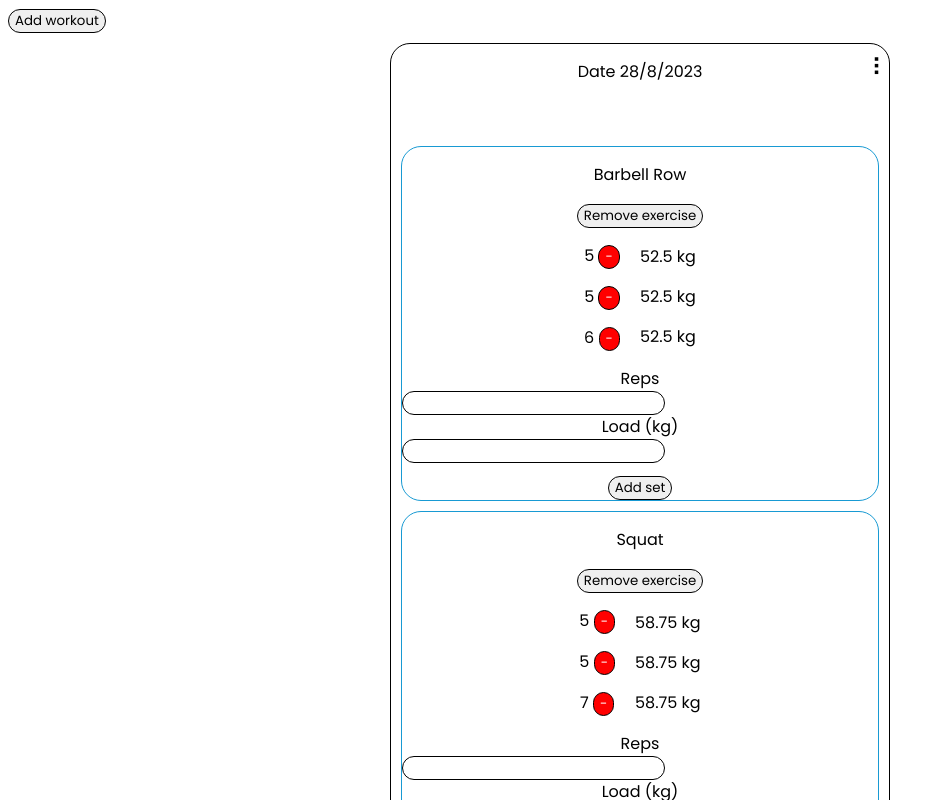
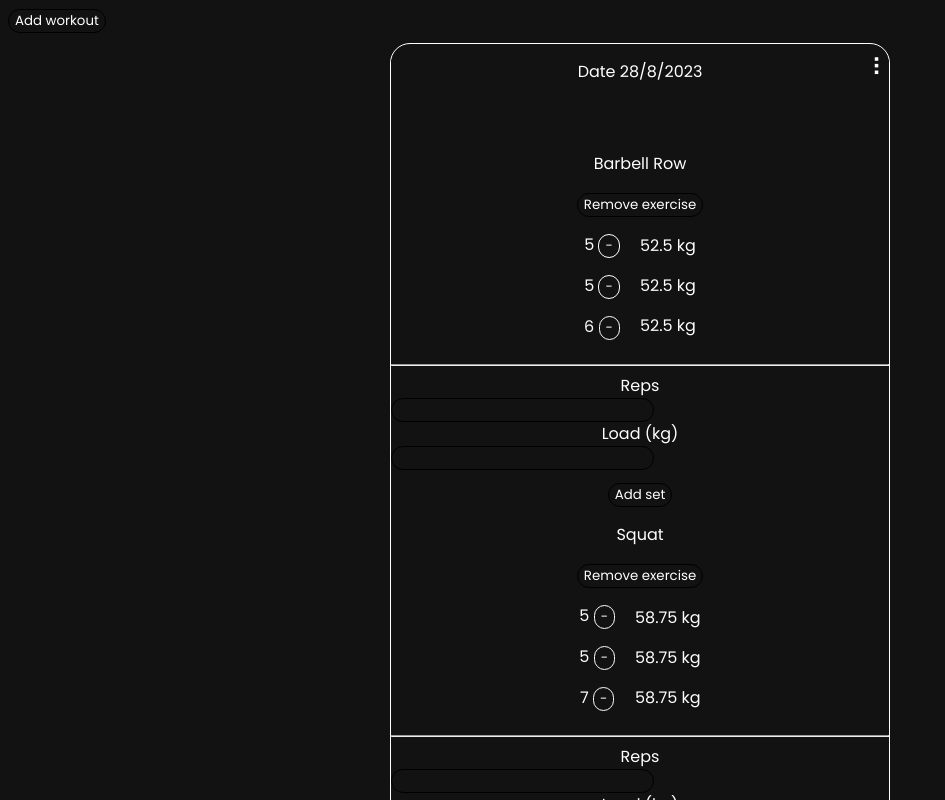
Before and after one commit to LerkkaP/WorkoutLogger, a React (Create React App) app: page / in a window 1280 px wide. Shown: the top 800 px of the page, without its empty margins (0-945 px from the left). Built offline with nearby package versions, Linux system fonts and the light colour scheme; data requests are answered from the project's data file.

Commit message:
plan and modify styling

```diff
--- a/src/assets/style.css
+++ b/src/assets/style.css
@@ -4,6 +4,9 @@
   box-sizing: border-box;
   font-family: "Poppins", sans-serif;
   line-height: 1.5;
+  background-color: #121212;
+  color: white;
+  font-weight: 100;
 }
 
 .reps-sets-container {
@@ -22,7 +25,7 @@
 }
 
 .workout {
-  border: 1.5px solid black;
+  border: 1.3px solid white;
   border-radius: 20px;
   margin-bottom: 10px;
   width: 50%;
@@ -30,12 +33,6 @@
   margin-top: 10px;
   text-align: center;
   width: 500px;
-}
-
-.exercise {
-  border: 1.5px solid #189ad3;
-  border-radius: 20px;
-  margin: 10px;
 }
 
 /* buttons */
@@ -51,8 +48,8 @@ button:hover {
 }
 
 .reps button {
-  background-color: red;
   color: white;
+  border-color: white;
 }
 
 #dots {
@@ -107,3 +104,8 @@ button:hover {
 #menu li {
   padding: 10px;
 }
+
+/* Poista set form ja laita tilalle + josta avautuu setform
+
+   Lisäksi laitaa liikkeen lisäys kebab menuun
+*/
--- a/src/components/WorkoutList.js
+++ b/src/components/WorkoutList.js
@@ -87,6 +87,7 @@ const WorkoutList = () => {
               ))}
             </div>
           </div>
+          <hr></hr>
           <SetForm workout_id={workout.id} exercise_id={exercise.id} />
         </div>
       ))}
```
